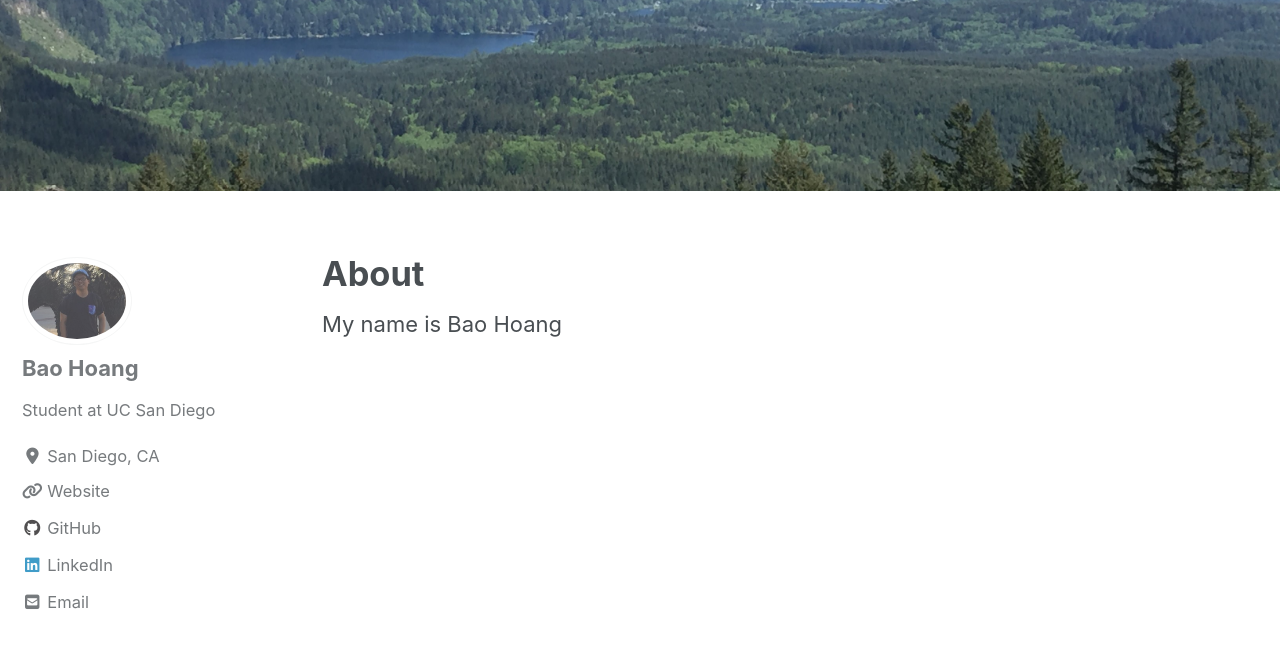
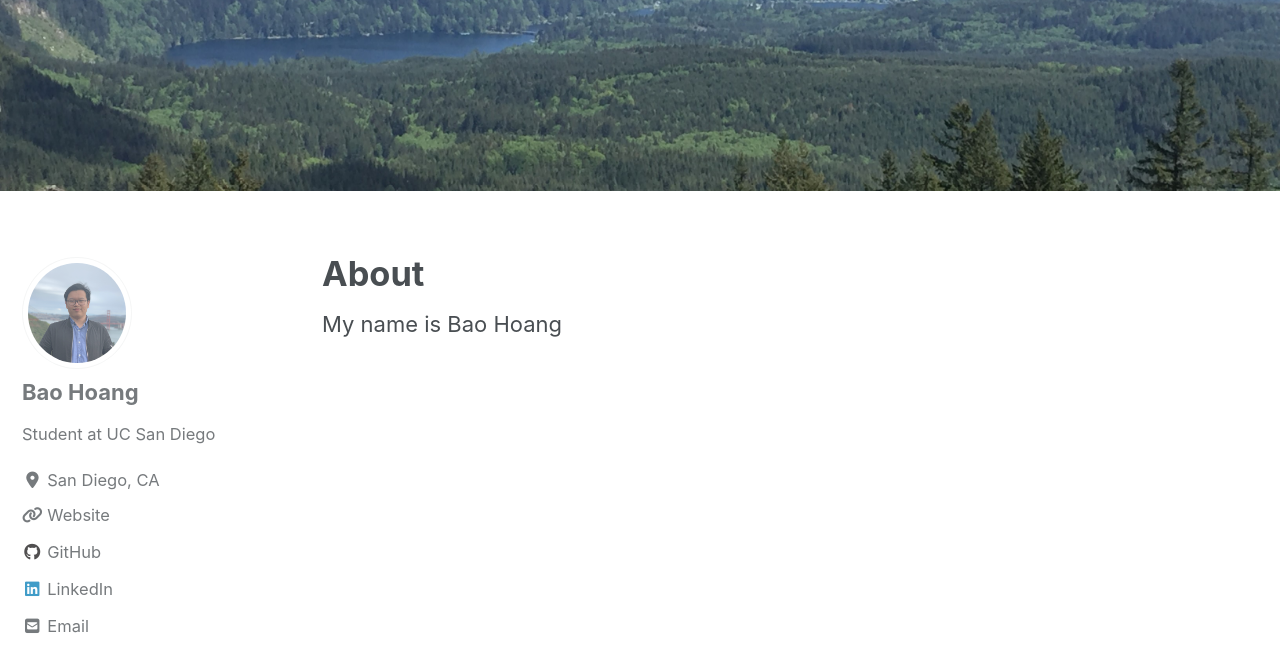
Before and after one commit to bghoang/baohoang, a Jekyll site: the page built from index.md, in a window 1280 px wide and 900 px high, scrolled down 502 px. Shown: the top 672 px of the window. Built offline with Jekyll 4.4.1, drawn with Linux system fonts in a browser that asks for light colours; cached includes are drawn as plain includes; nearby versions of some CDN libraries.

Commit message:
change avatar

```diff
--- a/_config.yml
+++ b/_config.yml
@@ -107,7 +107,7 @@ analytics:
 # Site Author
 author:
   name: "Bao Hoang"
-  avatar: "./assets/images/bio_pic.JPG"
+  avatar: "./assets/images/BaoHoang.jpg"
   bio: "Student at UC San Diego"
   location: "San Diego, CA"
   email: "hgbao2013@gmail.com"
```
